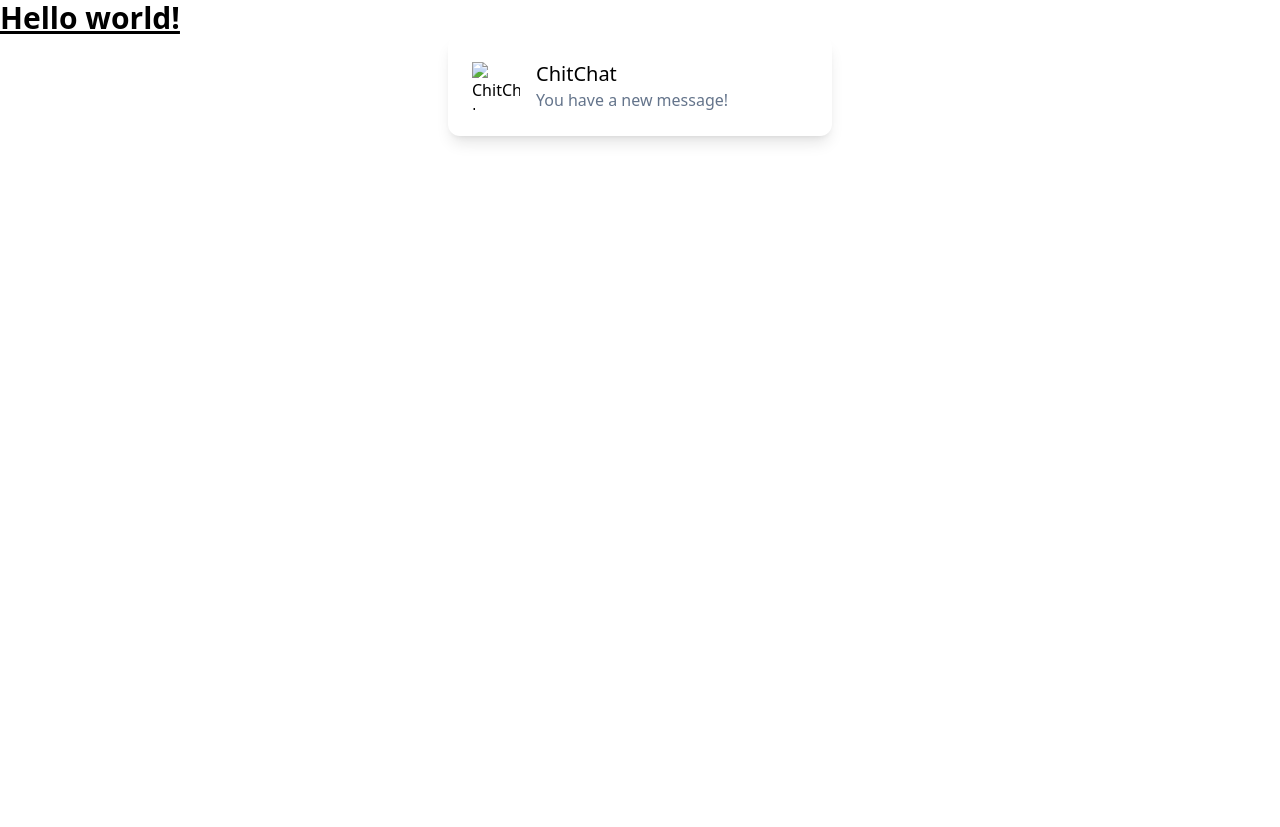
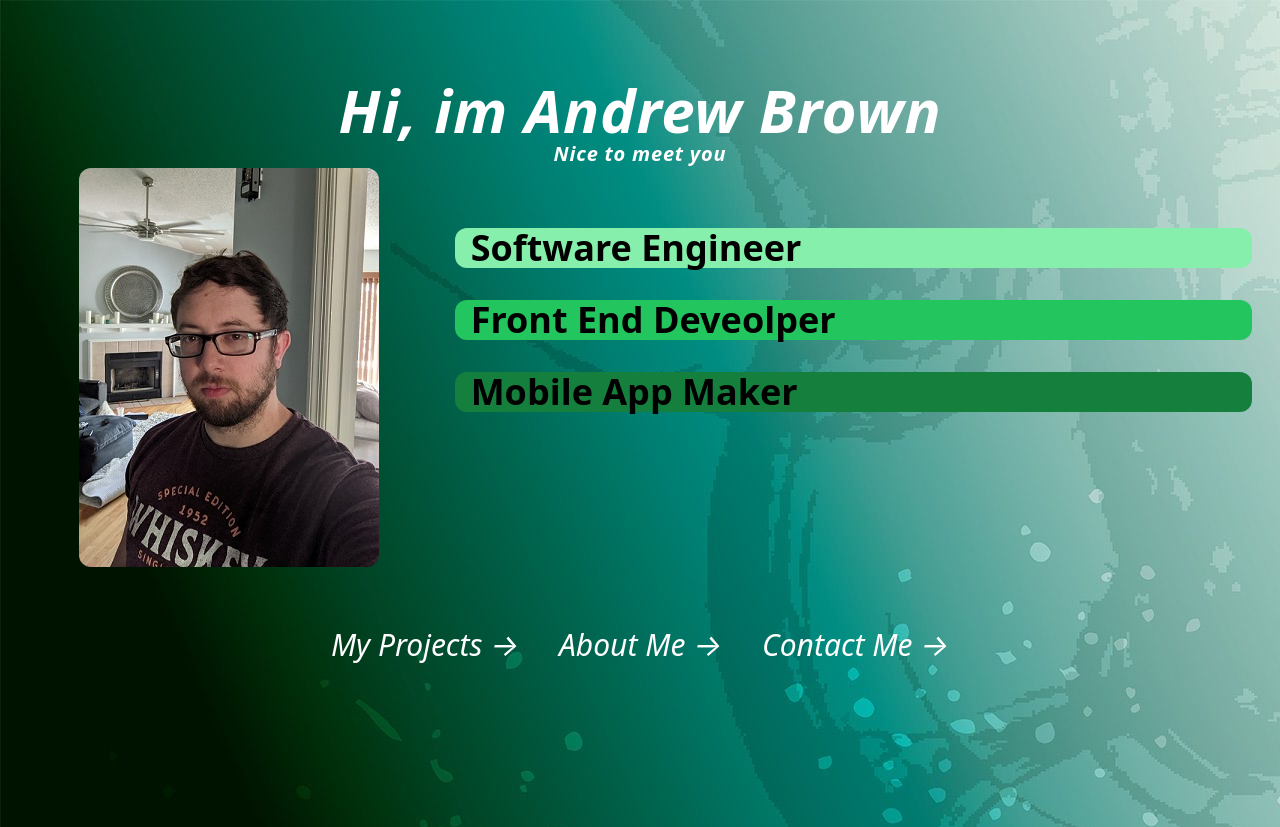
Before and after one commit to AndrewBroUNCC/AndrewBroUNCC.github.io, a website: page index.html in a window 1280 px wide. Shown: the top 827 px of the page. Before the commit the page ends 800 px from the top, so only its background shows below. Drawn offline with Linux system fonts and the light colour scheme.

Commit message:
update visuals

```diff
--- a/index.html
+++ b/index.html
@@ -5,21 +5,43 @@
   <meta name="viewport" content="width=device-width, initial-scale=1.0">
   <link href="/dist/output.css" rel="stylesheet">
 </head>
-<body>
-  <h1 class="text-3xl font-bold underline text-red">
-    Hello world!
-  </h1>
-
-  <div class="p-6 max-w-sm mx-auto bg-red rounded-xl shadow-lg flex items-center space-x-4">
-    <div class="shrink-0">
-      <img class="h-12 w-12" src="/img/logo.svg" alt="ChitChat Logo">
+<body class="md:overflow-hidden overflow-visible">
+  <!-- max-w max width sm ? lg xl 2xl 3xl etc.
+    hover:blur to blur on hover. blur-0 to remove blur
+    bg-color background
+    cursor-pointer on hover swaps cursor to a pointer finger
+    rounded-size card round
+    the container of text must be flex and then in the container user justify center and items center.
+  -->
+  <div class="flex flex-col bg-[url('/img/portBackground.jpg')] h-fit">
+    <div class="mt-20 text-center justify-center items-center  rounded-t-xl hover:blur cursor-default tracking-wider blur-0">
+      <h1 class="text-6xl font-bold italic text-white">
+        Hi, im Andrew Brown
+      </h1>
+      <h1 class="text-xl font-bold italic text-white">
+        Nice to meet you
+      </h1>
     </div>
-    <div>
-      <div class="text-xl font-medium text-black">ChitChat</div>
-      <p class="text-slate-500">You have a new message!</p>
+    <div class=" h-fit">
+      <div class=" grid grid-rows-2">
+        <div class=" grid row-span-1 grid-cols-3">
+          <div class="ml-8 my-auto content rounded-xl ml-auto">
+            <!--image of me-->
+            <img class=" mx-auto rounded-xl" src="/img/andrew_brown_300x399.jpg" alt="">
+          </div>
+          <div class="text-4xl pt-10 space-y-8 font-bold col-span-2 my-5 mx-5">
+            <h1 class="transition-all hover:animate-bounce bg-green-300 rounded-xl mx-2 pl-4">Software Engineer</h1>
+            <h1 class="transition-all hover:animate-bounce bg-green-500 rounded-xl mx-2 pl-4">Front End Deveolper</h1>
+            <h1 class="transition-all hover:animate-bounce bg-green-700 rounded-xl mx-2 pl-4">Mobile App Maker</h1>
+          </div>
+        </div>
+        <div class=" text-white space-x-10 text-center justify-center flex flex-row text-3xl italic mt-5 h-2/5 p-10 row-span-1 rounded-xl mx-5">
+          <p class="pr-2 hover:underline">My Projects</p> &rarr;
+          <p class="pr-2 hover:underline">About Me</p> &rarr;
+          <p class="pr-2 hover:underline">Contact Me</p> &rarr;
+        </div>
+      </div>
     </div>
   </div>
-
-
 </body>
 </html>
```
Also changed, not shown: dist/output.css, img/andrew_brown_300x399.jpg (added), img/portBackground.jpg (added).
